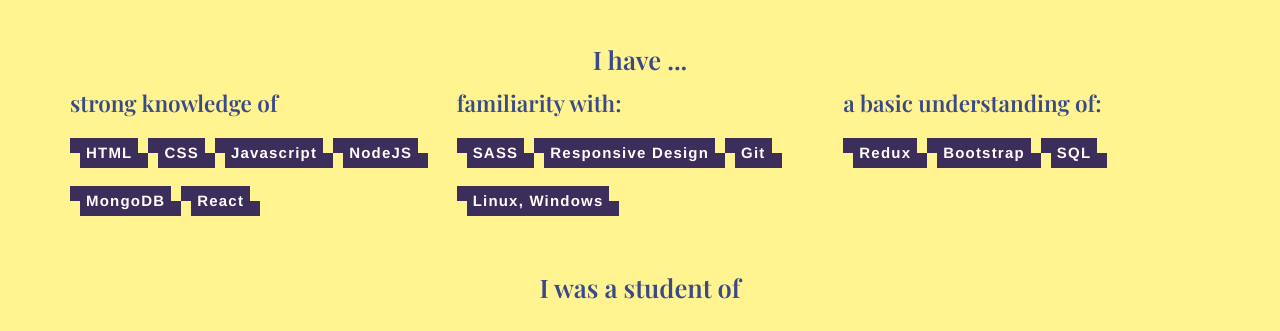
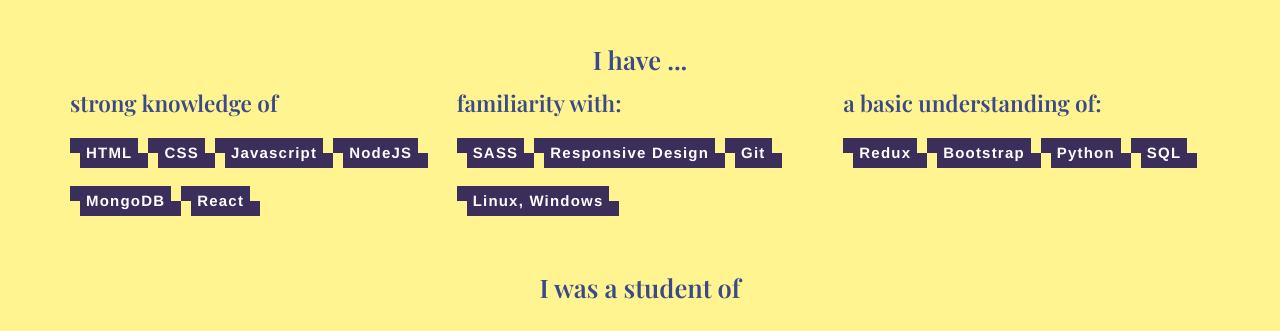
Before and after one commit to tranttxuan/cv_tran, a website: page index.html in a window 1280 px wide. Both pictures are taken after a click on the element "HTML". Shown: the part 280-611 px from the top of the page. Drawn offline with nearby package versions, Linux system fonts and the light colour scheme; a web font is replaced by a local one.

Commit message:
update cv

```diff
--- a/index.html
+++ b/index.html
@@ -136,7 +136,7 @@
                                 <div class="badges">
                                     <div class="badge badge--redux">Redux</div>
                                     <div class="badge badge--sql">Bootstrap</div>
-                                    <!-- <div class="badge badge--python">Python</div> -->
+                                    <div class="badge badge--python">Python</div>
                                     <div class="badge badge--sql">SQL</div>
                                 </div>
                             </div>
```
